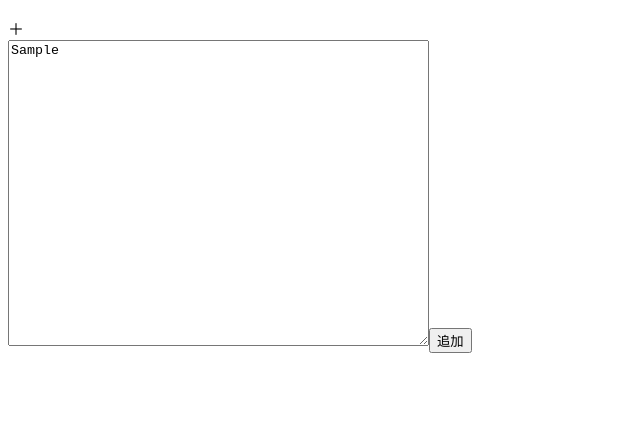
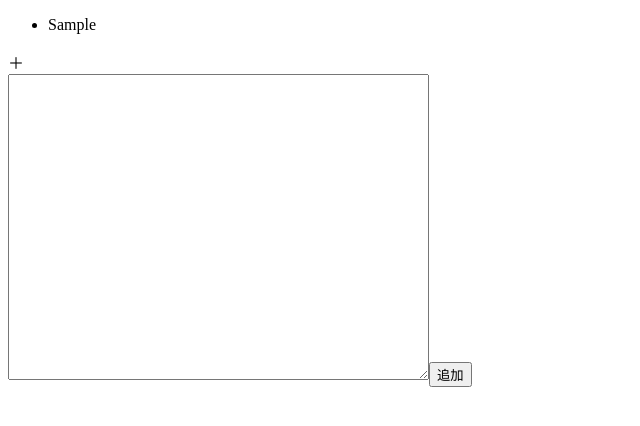
Before and after one commit to smallmonkeykey/memo_app_spa, a React (Create React App) app: page / in a window 1280 px wide. Both pictures are taken after typing "Sample" into the empty fields and a click on the button "追加". Shown: the top 426 px of the page, without its empty margins (0-640 px from the left). Built offline with nearby package versions, Linux system fonts and the light colour scheme; the HTML template or start-up script is replaced by a standard one.

Commit message:
新しいメモを追加する

```diff
--- a/package.json
+++ b/package.json
@@ -9,6 +9,7 @@
     "react": "^18.3.1",
     "react-dom": "^18.3.1",
     "react-scripts": "5.0.1",
+    "uuid": "^10.0.0",
     "web-vitals": "^2.1.4"
   },
   "scripts": {
--- a/src/App.js
+++ b/src/App.js
@@ -1,12 +1,10 @@
 import React from "react";
 import MemoTable from "./MemoRow.js";
-import InputMemo from "./InputMemo.js";
 
 function App() {
   return (
     <div>
       <MemoTable />
-      <InputMemo />
     </div>
   );
 }
--- a/src/InputMemo.js
+++ /dev/null
@@ -1,21 +0,0 @@
-import { useRef } from "react";
-
-export default function InputMemo() {
-  const inputTextRef = useRef();
-
-  const handleAddMemo = (e) => {
-    e.preventDefault();
-    const inputMemo = inputTextRef.current.value;
-    const title = inputMemo.split("\n")[0];
-    localStorage.setItem(title, inputMemo);
-  };
-
-  return (
-    <form>
-      <textarea rows="20" cols="50" ref={inputTextRef}></textarea>
-      <button type="submit" onClick={handleAddMemo}>
-        追加
-      </button>
-    </form>
-  );
-}
--- a/src/MemoRow.js
+++ b/src/MemoRow.js
@@ -1,23 +1,9 @@
 import { useState } from "react";
+import { useRef } from "react";
+import { v4 as uuidv4 } from "uuid";
 
-function MemoRow() {
-  const allMemos = function () {
-    const allMemos = [];
-
-    for (let i = 0; i < localStorage.length; i++) {
-      const key = localStorage.key(i);
-      const value = localStorage.getItem(key);
-      allMemos.push({ title: key, content: value });
-    }
-
-    return allMemos;
-  };
-
-  const [memoList] = useState(allMemos);
-
-  const memoTitle = memoList.map((memo) => (
-    <li key={memo.title}>{memo.title}</li>
-  ));
+function MemoRow({ memoList }) {
+  const memoTitle = memoList.map((memo) => <li key={memo.id}>{memo.title}</li>);
   return <ul>{memoTitle}</ul>;
 }
 
@@ -32,11 +18,53 @@ function AddMemo() {
   );
 }
 
+function InputMemo({ memoList, setMemoList }) {
+  const inputTextRef = useRef();
+
+  const handleAddMemo = (e) => {
+    e.preventDefault();
+    const inputMemo = inputTextRef.current.value;
+    const newMemo = {
+      id: uuidv4(),
+      title: inputMemo.split("\n")[0],
+      content: inputMemo,
+    };
+    localStorage.setItem(newMemo.id, newMemo.content);
+    inputTextRef.current.value = "";
+
+    setMemoList([...memoList, newMemo]);
+  };
+
+  return (
+    <form>
+      <textarea rows="20" cols="50" ref={inputTextRef}></textarea>
+      <button type="submit" onClick={handleAddMemo}>
+        追加
+      </button>
+    </form>
+  );
+}
+
+
 export default function MemoTable() {
+  const getAllMemos = () => {
+    const allMemos = [];
+    for (let i = 0; i < localStorage.length; i++) {
+      const key = localStorage.key(i);
+      const value = localStorage.getItem(key);
+      const title = value.split("\n")[0];
+      allMemos.push({ id: key, title: title, content: value });
+    }
+    return allMemos;
+  };
+
+  const [memoList, setMemoList] = useState(getAllMemos());
+
   return (
     <>
-      <MemoRow />
+      <MemoRow memoList={memoList} />
       <AddMemo />
+      <InputMemo memoList={memoList} setMemoList={setMemoList} />
     </>
   );
 }
```
Also changed, not shown: 1 other file (tests, documents, lock files or other folders).
